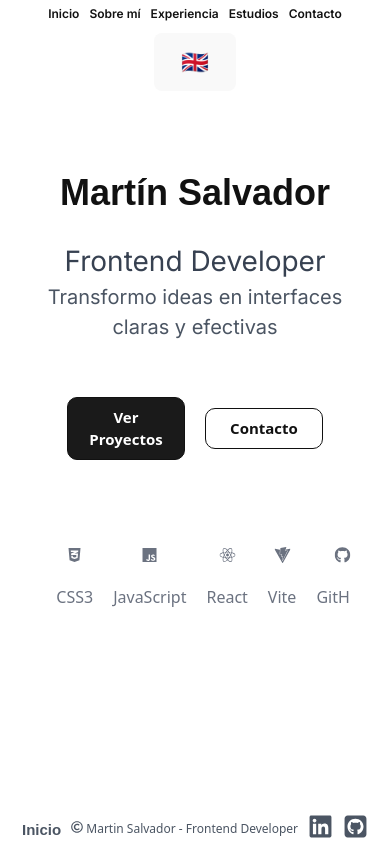
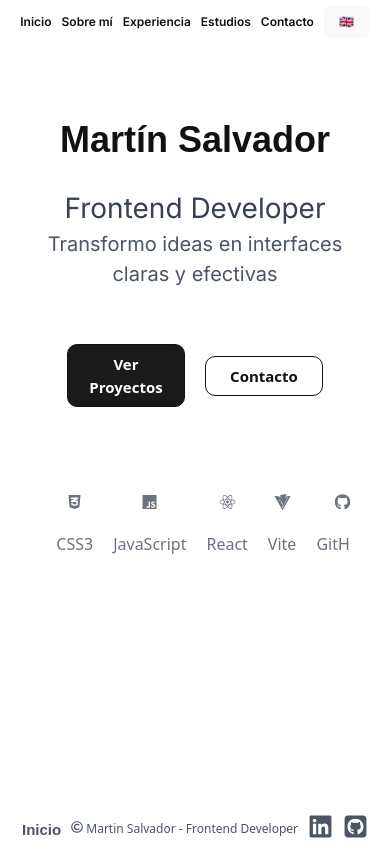
Before and after one commit to MartenSalvador/Portafolio-2025, a React (Vite) app: page / in a window 390 px wide. Built offline with nearby package versions, Linux system fonts and the light colour scheme.

Commit message:
responsividad de boton idioma

```diff
--- a/src/componentes/LanguageSwitcher.jsx
+++ b/src/componentes/LanguageSwitcher.jsx
@@ -1,5 +1,5 @@
 import { useTranslation } from "react-i18next";
-
+import '../estilos/LanguageSwitcher.css';
 function LanguageSwitcher() {
   const { i18n } = useTranslation();
 
@@ -13,13 +13,7 @@ function LanguageSwitcher() {
     <button
       onClick={changeLang}
       aria-label="Change language"
-      style={{
-        border: "none",
-        cursor: "pointer",
-        fontSize: "1.4rem",
-
-        fontFamily: "system-ui, apple color emoji, Segoe UI Emoji, Noto Color Emoji"
-      }}
+      className="language-switcher"
     >
       {i18n.language === "es" ? "🇬🇧" : "🇪🇸"}
     </button>
--- /dev/null
+++ b/src/estilos/LanguageSwitcher.css
@@ -0,0 +1,23 @@
+.language-switcher{
+    border: 1px solid transparent;
+    cursor: pointer;
+    font-size: 18px;
+    font-family: system-ui, apple color emoji, Segoe UI Emoji, Noto Color Emoji;
+   transition: transform 0.3s ease;
+    display: inline-block;
+
+}
+.language-switcher:hover{
+    color: #344862;
+    transform: scale(1.05);
+    border: 1px solid #344862;
+    background-color: rgb(249, 236, 236);
+    text-shadow:  none;
+
+}
+
+@media (max-width: 720px) {
+    .language-switcher {
+        font-size: 12px;
+    }
+}
```
